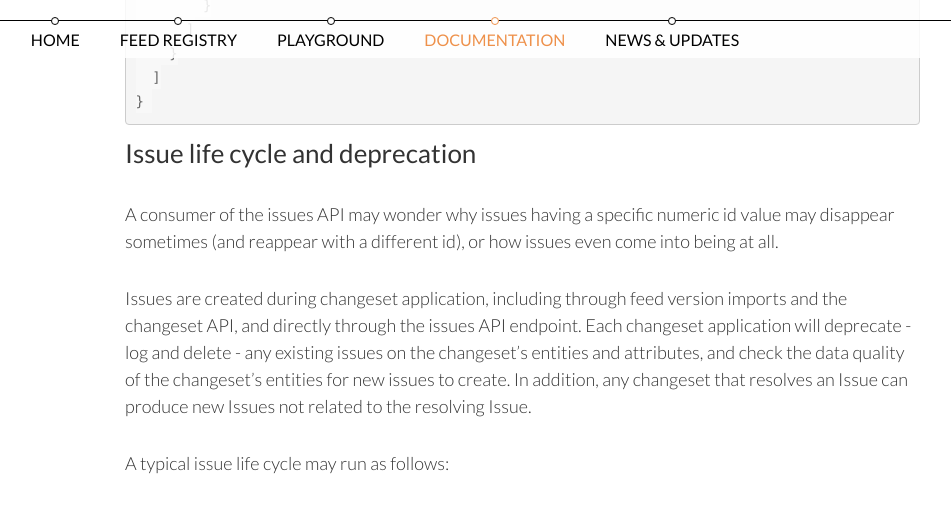
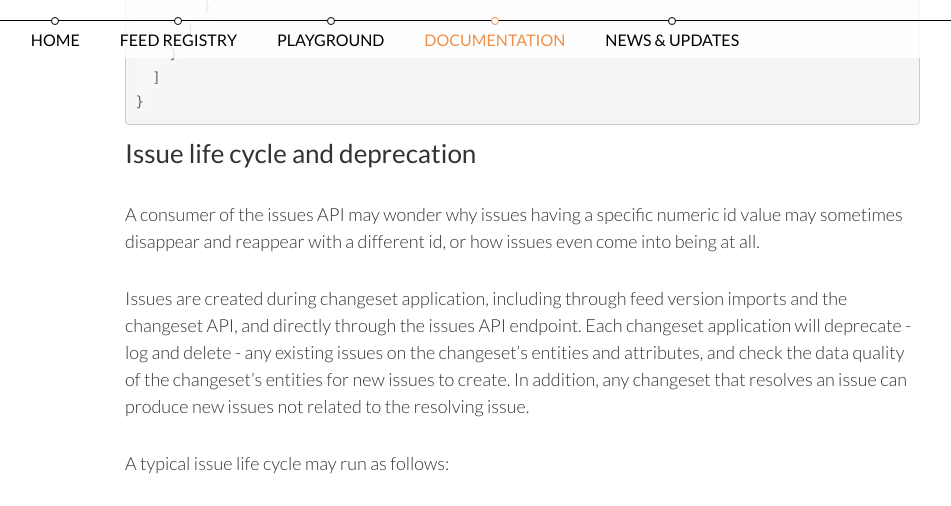
Before and after one commit to transitland/www-transit-land, a Jekyll site: the page built from documentation/datastore/issues.md, in a window 1280 px wide and 900 px high, scrolled down 2628 px. Shown: the top 506 px of the window, without its empty margins (255-1206 px from the left). Built offline with Jekyll 4.4.1, drawn with Linux system fonts in a browser that asks for light colours; nearby versions of some CDN libraries.

Commit message:
style changes

```diff
--- a/documentation/datastore/issues.md
+++ b/documentation/datastore/issues.md
@@ -82,9 +82,9 @@ look something like this:
 
 ## Issue life cycle and deprecation
 
-A consumer of the issues API may wonder why issues having a specific numeric id value may disappear sometimes (and reappear with a different id), or how issues even come into being at all.
+A consumer of the issues API may wonder why issues having a specific numeric id value may sometimes disappear and reappear with a different id, or how issues even come into being at all.
 
-Issues are created during changeset application, including through feed version imports and the changeset API, and directly through the issues API endpoint. Each changeset application will deprecate - log and delete - any existing issues on the changeset's entities and attributes, and check the data quality of the changeset's entities for new issues to create. In addition, any changeset that resolves an Issue can produce new Issues not related to the resolving Issue.
+Issues are created during changeset application, including through feed version imports and the changeset API, and directly through the issues API endpoint. Each changeset application will deprecate - log and delete - any existing issues on the changeset's entities and attributes, and check the data quality of the changeset's entities for new issues to create. In addition, any changeset that resolves an issue can produce new issues not related to the resolving issue.
 
 A typical issue life cycle may run as follows:
 
```
